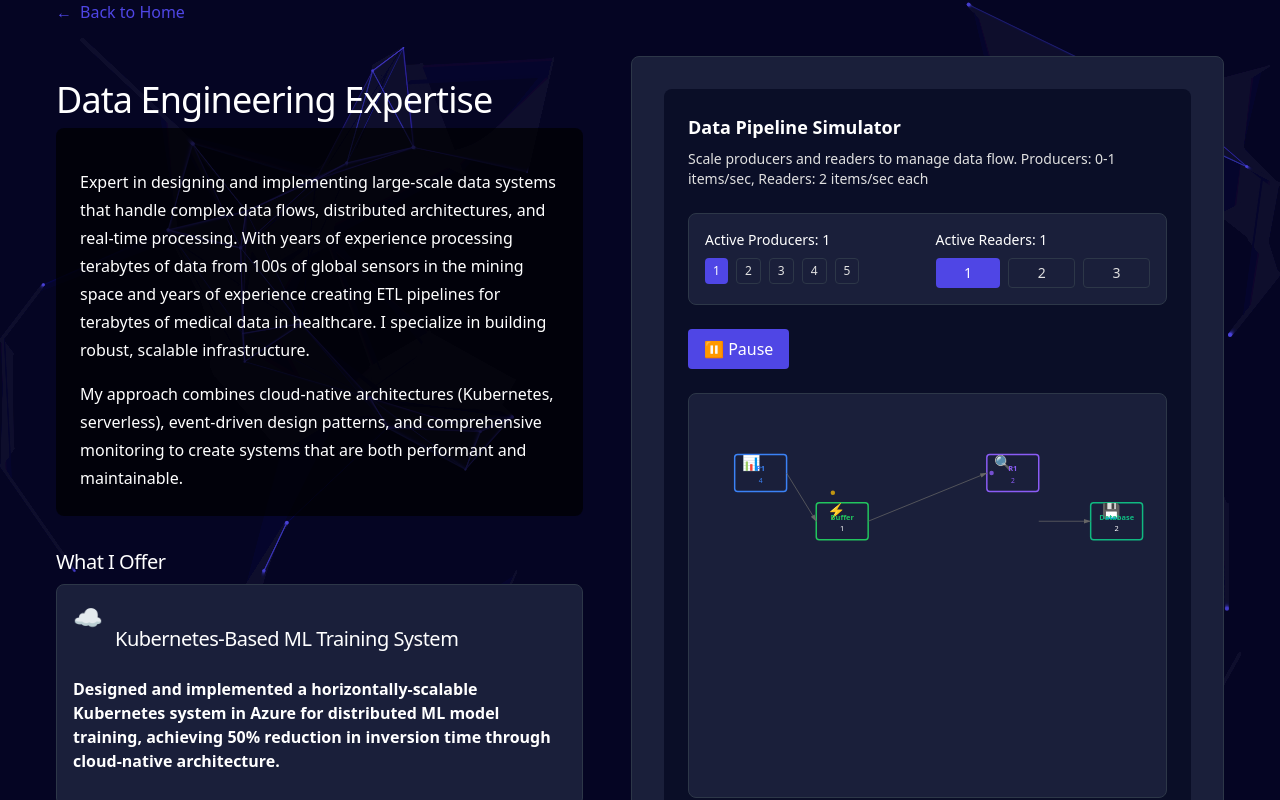
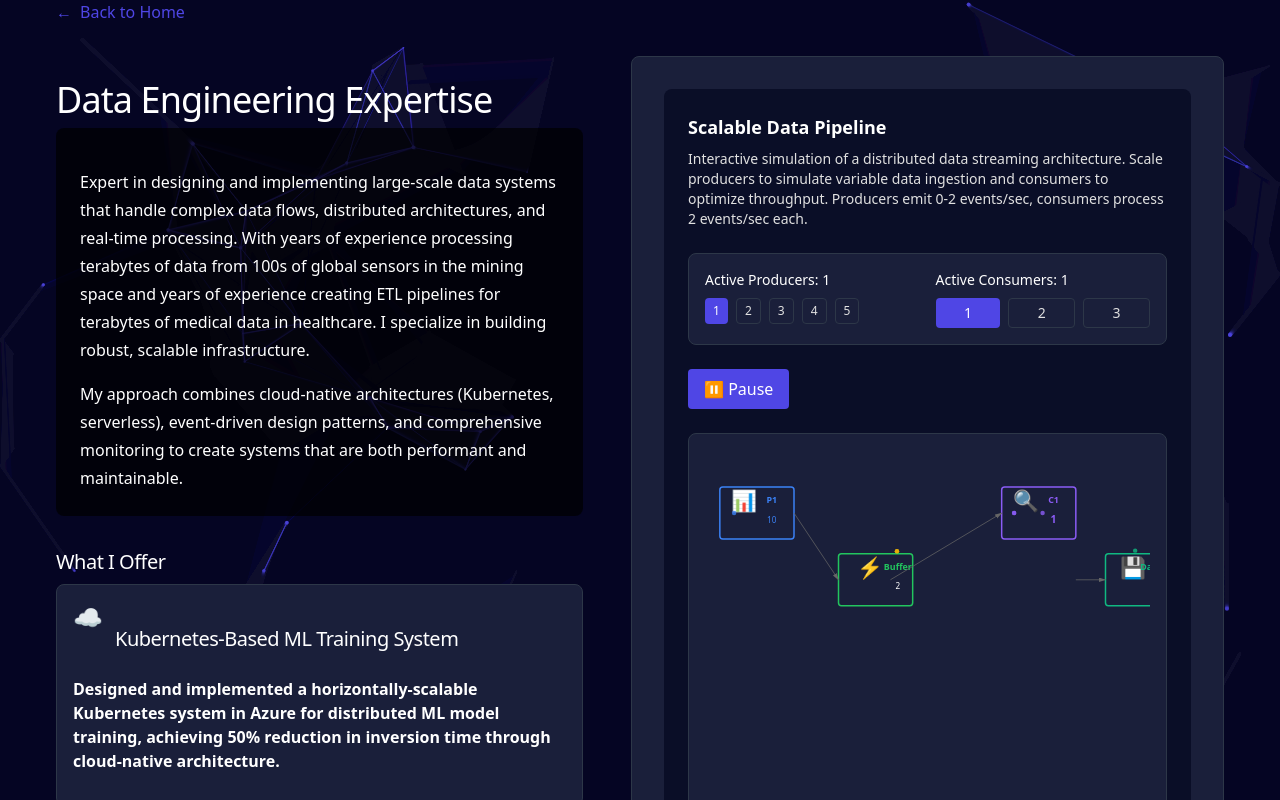
Before and after one commit to zjwarnes/zachary-warnes-portfolio, a Next.js app: page /projects/data-engineering in a window 1280 px wide. Both pictures are taken after a click on the button "Start Demo". Shown: the top 800 px of the page. Built offline with nearby package versions, Linux system fonts and the light colour scheme.

Commit message:
update demo

```diff
--- a/app/components/projects/data-engineering/data-pipeline-demo.tsx
+++ b/app/components/projects/data-engineering/data-pipeline-demo.tsx
@@ -16,6 +16,8 @@ interface ProducerStats {
 
 interface ReaderStats {
     consumed: number
+    isReading: boolean
+    readTimeout: NodeJS.Timeout | null
 }
 
 export function DataPipelineDemo() {
@@ -30,7 +32,7 @@ export function DataPipelineDemo() {
         Array(1).fill(null).map(() => ({ produced: 0 }))
     )
     const [readerStats, setReaderStats] = useState<ReaderStats[]>(
-        Array(1).fill(null).map(() => ({ consumed: 0 }))
+        Array(1).fill(null).map(() => ({ consumed: 0, isReading: false, readTimeout: null }))
     )
 
     // Particles for animation
@@ -59,7 +61,7 @@ export function DataPipelineDemo() {
             const newStats = [...prev]
             if (newStats.length < readerCount) {
                 while (newStats.length < readerCount) {
-                    newStats.push({ consumed: 0 })
+                    newStats.push({ consumed: 0, isReading: false, readTimeout: null })
                 }
             } else {
                 newStats.splice(readerCount)
@@ -78,12 +80,22 @@ export function DataPipelineDemo() {
             setParticles((prevParticles) => {
                 let updated = [...prevParticles]
 
-                // Generate particles from each producer (0 or 1 item/sec = random)
+                // Generate particles from each producer (0, 1, or 2 items/sec = random)
                 for (let i = 0; i < producerCount; i++) {
-                    // Random chance of producing an item (0-1 per second average)
-                    if (Math.random() < 0.016) { // ~1/60 chance per frame = 1 per second
+                    // Random chance of producing 0, 1, or 2 items per second
+                    const rand = Math.random()
+                    let itemsToGenerate = 0
+
+                    if (rand < 0.008) {
+                        itemsToGenerate = 2 // ~2 per second
+                    } else if (rand < 0.024) {
+                        itemsToGenerate = 1 // ~1 per second
+                    }
+                    // else itemsToGenerate = 0
+
+                    for (let j = 0; j < itemsToGenerate; j++) {
                         const newParticle: DataParticle = {
-                            id: `${timeRef.current}-${i}-${Math.random()}`,
+                            id: `${timeRef.current}-${i}-${j}-${Math.random()}`,
                             sourceProducer: i,
                             stage: 'producer',
                             progress: 0,
@@ -130,6 +142,22 @@ export function DataPipelineDemo() {
                             setReaderStats((prev) => {
                                 const newStats = [...prev]
                                 newStats[readerIndex].consumed += 1
+                                newStats[readerIndex].isReading = true
+
+                                // Clear existing timeout if any
+                                if (newStats[readerIndex].readTimeout) {
+                                    clearTimeout(newStats[readerIndex].readTimeout as NodeJS.Timeout)
+                                }
+
+                                // Reset reading indicator after 300ms
+                                newStats[readerIndex].readTimeout = setTimeout(() => {
+                                    setReaderStats((prev2) => {
+                                        const newStats2 = [...prev2]
+                                        newStats2[readerIndex].isReading = false
+                                        return newStats2
+                                    })
+                                }, 300) as any
+
                                 return newStats
                             })
                         }
@@ -156,15 +184,15 @@ export function DataPipelineDemo() {
 
     // Calculate positions for each stage
     const getProducerPosition = (producerIndex: number) => {
-        const startY = 60
-        const spacing = 80
-        return { x: 40, y: startY + producerIndex * spacing }
+        const startY = 50
+        const spacing = 100
+        return { x: 20, y: startY + producerIndex * spacing }
     }
 
     const getReaderPosition = (readerIndex: number) => {
-        const startY = 60
-        const spacing = 80
-        return { x: 380, y: startY + readerIndex * spacing }
+        const startY = 50
+        const spacing = 100
+        return { x: 400, y: startY + readerIndex * spacing }
     }
 
     const getParticlePosition = (particle: DataParticle) => {
@@ -177,18 +205,18 @@ export function DataPipelineDemo() {
 
         if (particle.stage === 'producer') {
             const prodPos = getProducerPosition(particle.sourceProducer)
-            return { x: prodPos.x + particle.progress * 40, y: prodPos.y + 25 }
+            return { x: prodPos.x + particle.progress * 60, y: prodPos.y + 35 }
         } else if (particle.stage === 'buffer') {
             return {
-                x: 150 + particle.progress * 50,
-                y: 150 + Math.sin(particle.id.charCodeAt(0) / 10) * 40,
+                x: 230 + particle.progress * 50,
+                y: 175 + Math.sin(particle.id.charCodeAt(0) / 10) * 40,
             }
         } else if (particle.stage === 'reader') {
             const readerIndex = Math.floor(Math.random() * readerCount)
             const readerPos = getReaderPosition(readerIndex)
-            return { x: readerPos.x + particle.progress * 40, y: readerPos.y + 25 }
+            return { x: readerPos.x + particle.progress * 60, y: readerPos.y + 35 }
         } else {
-            return { x: 520, y: 150 + Math.sin(particle.id.charCodeAt(0) / 10) * 40 }
+            return { x: 580, y: 175 + Math.sin(particle.id.charCodeAt(0) / 10) * 40 }
         }
     }
 
@@ -204,9 +232,9 @@ export function DataPipelineDemo() {
         <div className="w-full h-full flex flex-col bg-[var(--color-background-dark)] rounded-lg p-6">
             {/* Title */}
             <div className="mb-6">
-                <h3 className="text-lg font-semibold text-white mb-2">Data Pipeline Simulator</h3>
+                <h3 className="text-lg font-semibold text-white mb-2">Scalable Data Pipeline</h3>
                 <p className="text-sm text-[var(--color-text-primary)]">
-                    Scale producers and readers to manage data flow. Producers: 0-1 items/sec, Readers: 2 items/sec each
+                    Interactive simulation of a distributed data streaming architecture. Scale producers to simulate variable data ingestion and consumers to optimize throughput. Producers emit 0-2 events/sec, consumers process 2 events/sec each.
                 </p>
             </div>
 
@@ -223,8 +251,8 @@ export function DataPipelineDemo() {
                                 key={count}
                                 onClick={() => setProducerCount(count)}
                                 className={`px-2 py-1 text-xs rounded font-medium transition ${producerCount === count
-                                        ? 'bg-[var(--color-primary)] text-white'
-                                        : 'bg-[var(--color-background-card)] text-[var(--color-text-primary)] border border-[var(--color-border-primary)] hover:border-[var(--color-primary)]'
+                                    ? 'bg-[var(--color-primary)] text-white'
+                                    : 'bg-[var(--color-background-card)] text-[var(--color-text-primary)] border border-[var(--color-border-primary)] hover:border-[var(--color-primary)]'
                                     }`}
                             >
                                 {count}
@@ -236,7 +264,7 @@ export function DataPipelineDemo() {
                 {/* Reader Count Control */}
                 <div>
                     <label className="text-sm font-medium text-white block mb-2">
-                        Active Readers: {readerCount}
+                        Active Consumers: {readerCount}
                     </label>
                     <div className="flex gap-2">
                         {[1, 2, 3].map((count) => (
@@ -244,8 +272,8 @@ export function DataPipelineDemo() {
                                 key={count}
                                 onClick={() => setReaderCount(count)}
                                 className={`flex-1 px-3 py-1 text-sm rounded font-medium transition ${readerCount === count
-                                        ? 'bg-[var(--color-primary)] text-white'
-                                        : 'bg-[var(--color-background-card)] text-[var(--color-text-primary)] border border-[var(--color-border-primary)] hover:border-[var(--color-primary)]'
+                                    ? 'bg-[var(--color-primary)] text-white'
+                                    : 'bg-[var(--color-background-card)] text-[var(--color-text-primary)] border border-[var(--color-border-primary)] hover:border-[var(--color-primary)]'
                                     }`}
                             >
                                 {count}
@@ -286,12 +314,13 @@ export function DataPipelineDemo() {
                         const pos = getProducerPosition(i)
                         return (
                             <g key={`producer-${i}`}>
+                                <title>{`Data Producer ${i + 1}: Emits 0-2 events per second`}</title>
                                 {/* Producer box */}
                                 <rect
                                     x={pos.x}
                                     y={pos.y}
-                                    width="70"
-                                    height="50"
+                                    width="100"
+                                    height="70"
                                     fill="none"
                                     stroke="#3b82f6"
                                     strokeWidth="2"
@@ -299,19 +328,19 @@ export function DataPipelineDemo() {
                                 />
                                 {/* Icon */}
                                 <text
-                                    x={pos.x + 10}
-                                    y={pos.y + 18}
-                                    fontSize="20"
+                                    x={pos.x + 15}
+                                    y={pos.y + 28}
+                                    fontSize="28"
                                     fill="#3b82f6"
                                 >
                                     📊
                                 </text>
                                 {/* Label */}
                                 <text
-                                    x={pos.x + 35}
+                                    x={pos.x + 70}
                                     y={pos.y + 22}
                                     textAnchor="middle"
-                                    fontSize="10"
+                                    fontSize="12"
                                     fill="#3b82f6"
                                     fontWeight="bold"
                                 >
@@ -319,10 +348,10 @@ export function DataPipelineDemo() {
                                 </text>
                                 {/* Count */}
                                 <text
-                                    x={pos.x + 35}
-                                    y={pos.y + 38}
+                                    x={pos.x + 70}
+                                    y={pos.y + 48}
                                     textAnchor="middle"
-                                    fontSize="9"
+                                    fontSize="11"
                                     fill="#3b82f6"
                                 >
                                     {producerStats[i]?.produced || 0}
@@ -333,23 +362,24 @@ export function DataPipelineDemo() {
 
                     {/* Buffer */}
                     <g>
+                        <title>Message Buffer: Temporary queue storing events between producers and consumers</title>
                         <rect
-                            x="150"
-                            y="125"
-                            width="70"
-                            height="50"
+                            x="180"
+                            y="140"
+                            width="100"
+                            height="70"
                             fill="none"
                             stroke={bufferColor}
                             strokeWidth="2"
                             rx="4"
                         />
-                        <text x="165" y="143" fontSize="20" fill={bufferColor}>
+                        <text x="205" y="168" fontSize="28" fill={bufferColor}>
                             ⚡
                         </text>
-                        <text x="185" y="148" textAnchor="middle" fontSize="10" fill={bufferColor} fontWeight="bold">
+                        <text x="260" y="162" textAnchor="middle" fontSize="12" fill={bufferColor} fontWeight="bold">
                             Buffer
                         </text>
-                        <text x="185" y="163" textAnchor="middle" fontSize="10" fill="white">
+                        <text x="260" y="188" textAnchor="middle" fontSize="11" fill="white">
                             {buffered}
                         </text>
                     </g>
@@ -357,14 +387,18 @@ export function DataPipelineDemo() {
                     {/* Readers */}
                     {Array.from({ length: readerCount }).map((_, i) => {
                         const pos = getReaderPosition(i)
+                        const displayValue = readerStats[i]?.isReading
+                            ? (readerCount > 1 ? readerCount : 1)
+                            : 0
                         return (
                             <g key={`reader-${i}`}>
-                                {/* Reader box */}
+                                <title>{`Consumer ${i + 1}: Processes 2 events per second`}</title>
+                                {/* Consumer box */}
                                 <rect
                                     x={pos.x}
                                     y={pos.y}
-                                    width="70"
-                                    height="50"
+                                    width="100"
+                                    height="70"
                                     fill="none"
                                     stroke="#8b5cf6"
                                     strokeWidth="2"
@@ -372,33 +406,34 @@ export function DataPipelineDemo() {
                                 />
                                 {/* Icon */}
                                 <text
-                                    x={pos.x + 10}
-                                    y={pos.y + 18}
-                                    fontSize="20"
+                                    x={pos.x + 15}
+                                    y={pos.y + 28}
+                                    fontSize="28"
                                     fill="#8b5cf6"
                                 >
                                     🔍
                                 </text>
                                 {/* Label */}
                                 <text
-                                    x={pos.x + 35}
+                                    x={pos.x + 70}
                                     y={pos.y + 22}
                                     textAnchor="middle"
-                                    fontSize="10"
+                                    fontSize="12"
                                     fill="#8b5cf6"
                                     fontWeight="bold"
                                 >
-                                    R{i + 1}
+                                    C{i + 1}
                                 </text>
                                 {/* Count */}
                                 <text
-                                    x={pos.x + 35}
-                                    y={pos.y + 38}
+                                    x={pos.x + 70}
+                                    y={pos.y + 48}
                                     textAnchor="middle"
-                                    fontSize="9"
+                                    fontSize="14"
                                     fill="#8b5cf6"
+                                    fontWeight="bold"
                                 >
-                                    {readerStats[i]?.consumed || 0}
+                                    {displayValue}
                                 </text>
                             </g>
                         )
@@ -406,14 +441,15 @@ export function DataPipelineDemo() {
 
                     {/* Database */}
                     <g>
-                        <rect x="520" y="125" width="70" height="50" fill="none" stroke="#10b981" strokeWidth="2" rx="4" />
-                        <text x="535" y="143" fontSize="20" fill="#10b981">
+                        <title>Data Store: Persists processed events for long-term storage and analytics</title>
+                        <rect x="540" y="140" width="100" height="70" fill="none" stroke="#10b981" strokeWidth="2" rx="4" />
+                        <text x="560" y="168" fontSize="28" fill="#10b981">
                             💾
                         </text>
-                        <text x="555" y="148" textAnchor="middle" fontSize="10" fill="#10b981" fontWeight="bold">
+                        <text x="615" y="162" textAnchor="middle" fontSize="12" fill="#10b981" fontWeight="bold">
                             Database
                         </text>
-                        <text x="555" y="163" textAnchor="middle" fontSize="10" fill="white">
+                        <text x="615" y="188" textAnchor="middle" fontSize="11" fill="white">
                             {stored}
                         </text>
                     </g>
@@ -424,10 +460,10 @@ export function DataPipelineDemo() {
                         return (
                             <line
                                 key={`arrow-prod-${i}`}
-                                x1={prodPos.x + 70}
-                                y1={prodPos.y + 25}
-                                x2="150"
-                                y2="150"
+                                x1={prodPos.x + 100}
+                                y1={prodPos.y + 35}
+                                x2="180"
+                                y2="175"
                                 stroke="#666"
                                 strokeWidth="1"
                                 markerEnd="url(#arrowhead)"
@@ -441,10 +477,10 @@ export function DataPipelineDemo() {
                         return (
                             <line
                                 key={`arrow-reader-${i}`}
-                                x1="220"
-                                y1="150"
+                                x1="250"
+                                y1="175"
                                 x2={readerPos.x}
-                                y2={readerPos.y + 25}
+                                y2={readerPos.y + 35}
                                 stroke="#666"
                                 strokeWidth="1"
                                 markerEnd="url(#arrowhead)"
@@ -454,10 +490,10 @@ export function DataPipelineDemo() {
 
                     {/* Arrow from readers to database */}
                     <line
-                        x1="450"
-                        y1="150"
-                        x2="520"
-                        y2="150"
+                        x1="500"
+                        y1="175"
+                        x2="540"
+                        y2="175"
                         stroke="#666"
                         strokeWidth="1"
                         markerEnd="url(#arrowhead)"
```
